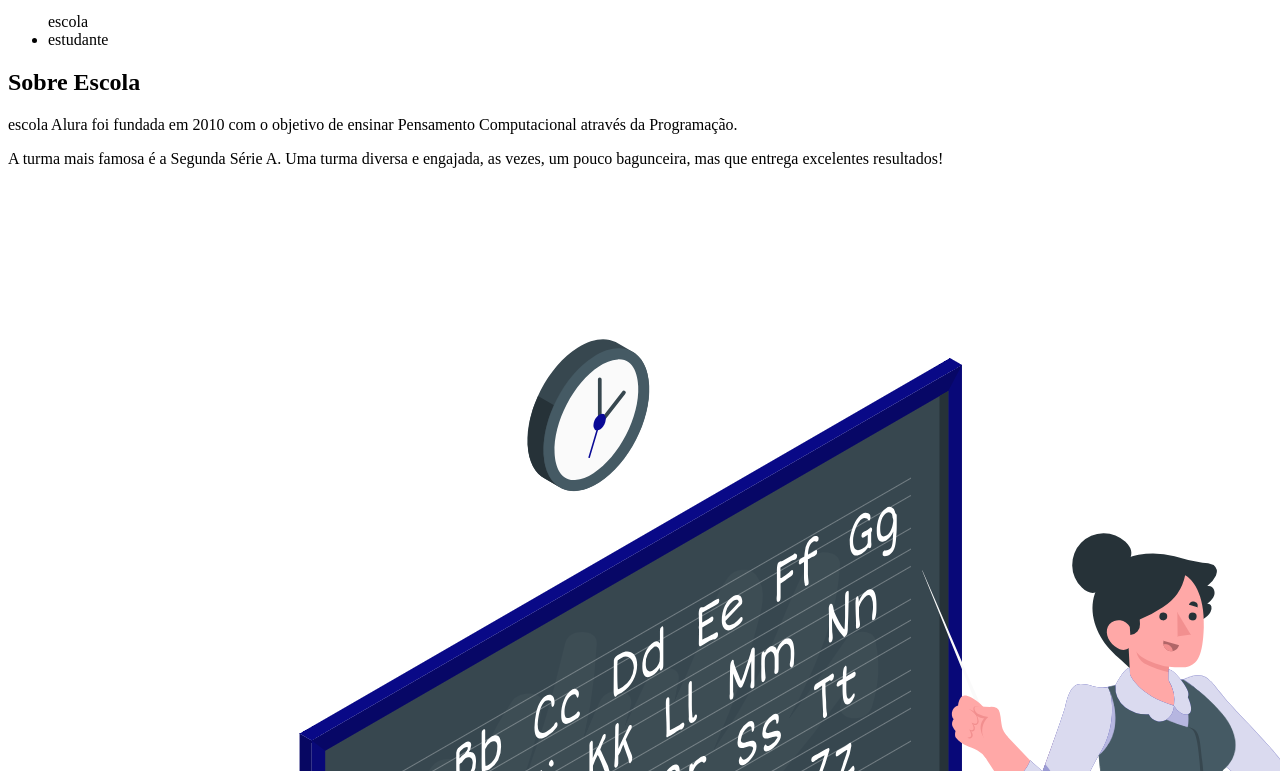
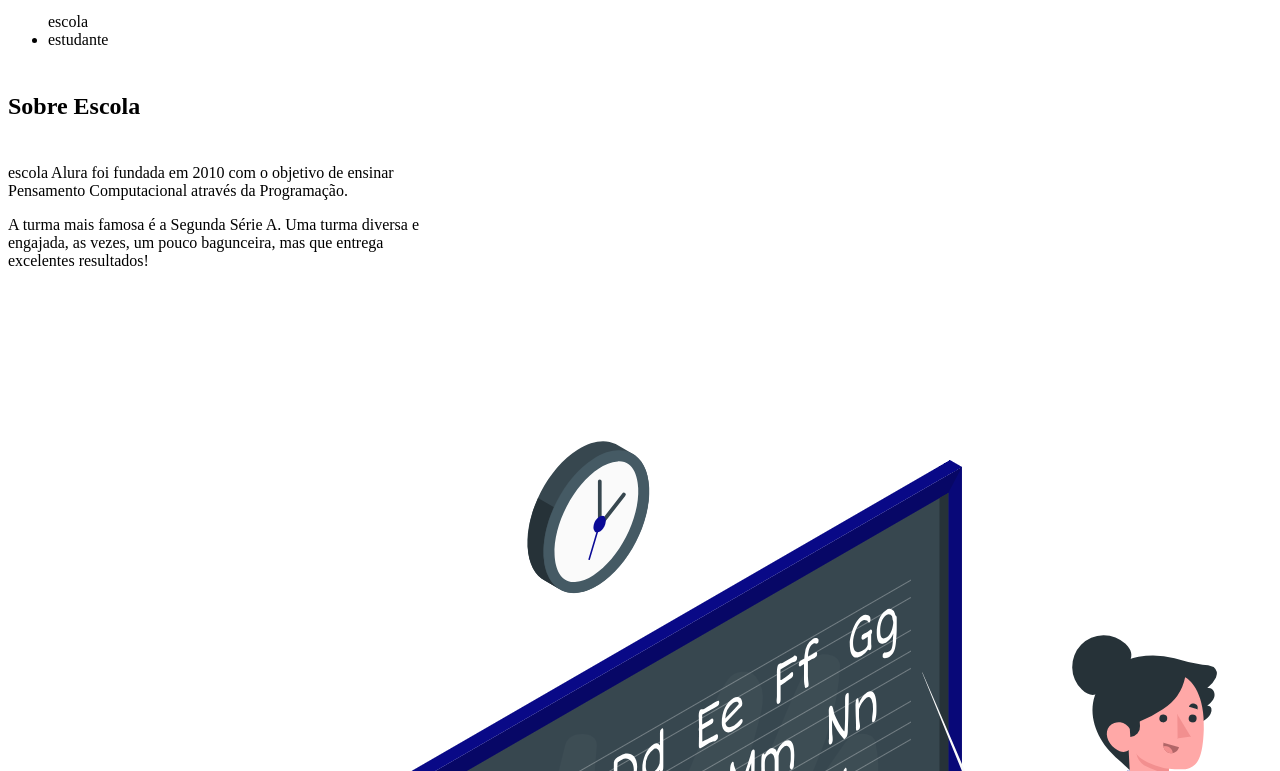
Before and after one commit to felipinhovs/site-criativo-2C, a plain HTML site: page index.html in a window 1280 px wide. Shown: the part 29-800 px from the top of the page. Drawn offline with Linux system fonts and the light colour scheme.

Commit message:
sesão escola

```diff
--- a/index.html
+++ b/index.html
@@ -15,7 +15,7 @@
     </ul>
   </header>
   <saction class=">escola">
-    <div>
+    <div class="escola-div-conteudo">
         <h2 class="escola-titulo">Sobre Escola</h2>
         <p class="escola-texto-um"> escola Alura foi fundada em 2010 com o objetivo de ensinar Pensamento Computacional através da Programação. </p>
         <p class="escola-texto-dois">A turma mais famosa é a Segunda Série A. Uma turma diversa e engajada, as vezes, um pouco bagunceira, mas que entrega excelentes resultados!</p>
--- a/style.css
+++ b/style.css
@@ -29,4 +29,14 @@
 .escola{
 background-image: linear-gradient(#424E61,#4EBFE9);
 color: white;
+justify-content: center;
+align-items: center;
+padding: 24px 0;
 }
+
+.escola-div-conteudo{
+    width: 35% ;
+}
+.escola-titulo{
+    padding: 24px 0;
+}
```
